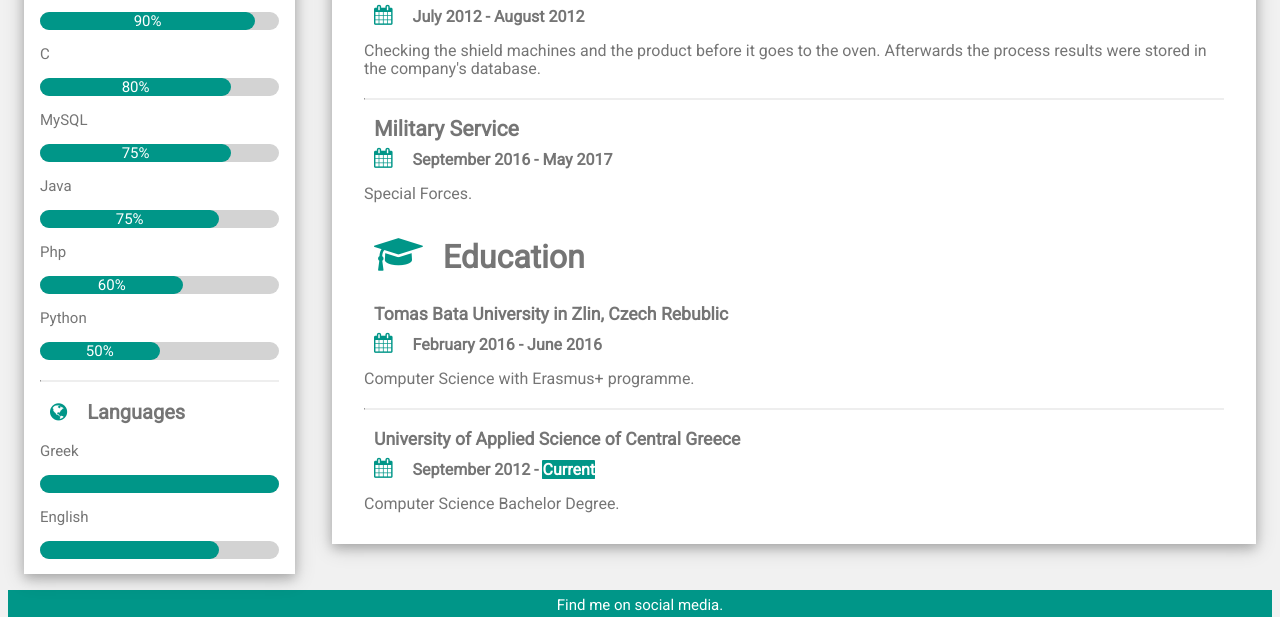
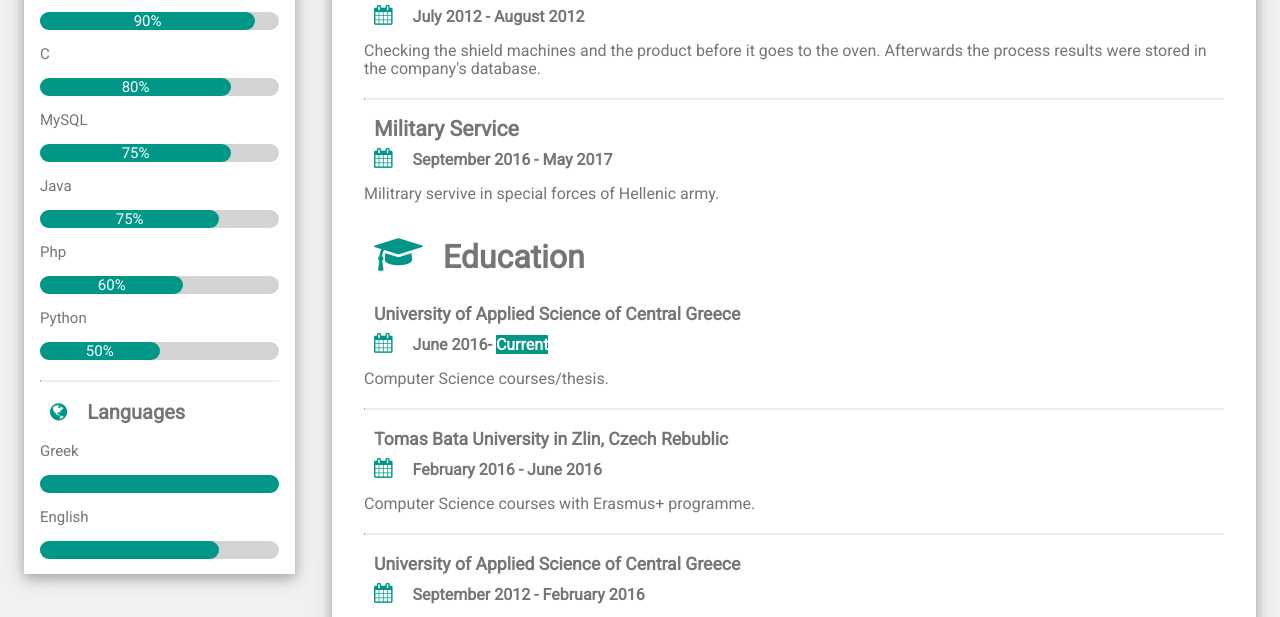
Before and after one commit to polykarposT/polykarpost.github.io, a plain HTML site: page index.html in a window 1280 px wide. Shown: the part 509-1126 px from the top of the page. Drawn offline with Linux system fonts and the light colour scheme.

Commit message:
Information Update

```diff
--- a/index.html
+++ b/index.html
@@ -97,17 +97,21 @@
           <div class="military">
             <h5 class="title">Military Service</h5>
             <h6><i class="fa fa-calendar info", aria-hidden="true"></i>September 2016 - May 2017</h6>
-            <p>Special Forces.</p>
+            <p>Militrary servive in special forces of Hellenic army.</p>
           </div>
           <p class="title" style="font-size: 32px;"><i class="fa fa-graduation-cap info larger"></i>Education</p>
           <div class="education">
+            <h5 class="university">University of Applied Science of Central Greece</h5>
+            <h6><i class="fa fa-calendar info", aria-hidden="true"></i>June 2016- <span>Current</span></h6>
+            <p>Computer Science courses/thesis.</p>
+            <hr>
             <h5 class="university">Tomas Bata University in Zlin, Czech Rebublic</h5>
             <h6><i class="fa fa-calendar info", aria-hidden="true"></i>February 2016 - June 2016</h6>
-            <p>Computer Science with Erasmus+ programme.</p>
+            <p>Computer Science courses with Erasmus+ programme.</p>
             <hr>
             <h5 class="university">University of Applied Science of Central Greece</h5>
-            <h6><i class="fa fa-calendar info", aria-hidden="true"></i>September 2012 - <span>Current</span></h6>
-            <p>Computer Science Bachelor Degree.</p>
+            <h6><i class="fa fa-calendar info", aria-hidden="true"></i>September 2012 - February 2016</h6>
+            <p>Computer Science Courses.</p>
           </div>
         </div>
       </div>
```
